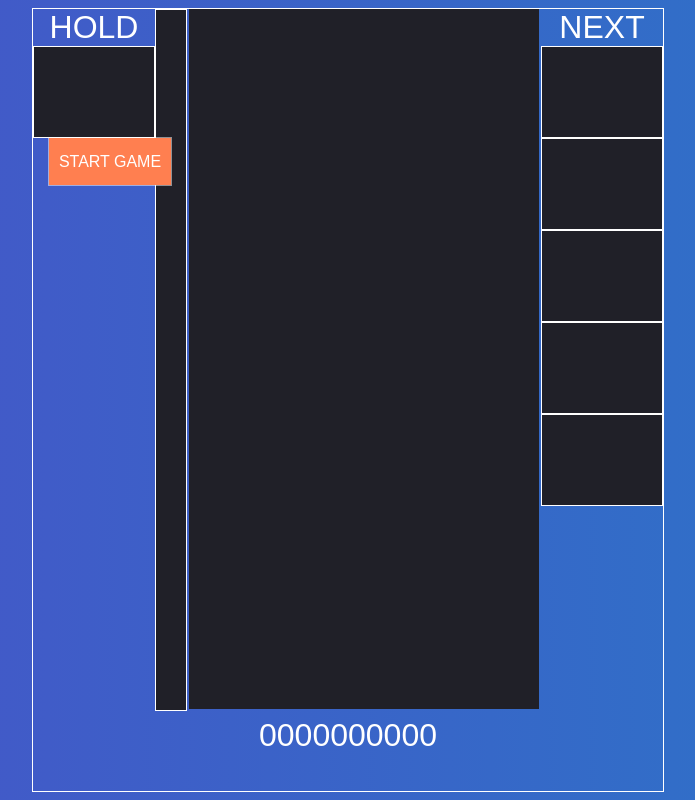
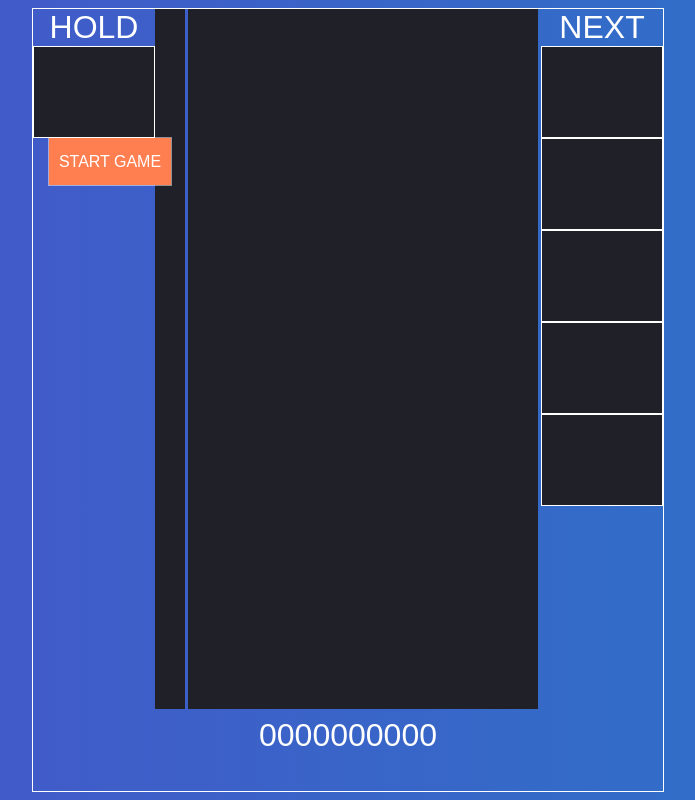
Before and after one commit to lsamano/tetris-v2, a website: page public/index.html in a window 1280 px wide. Shown: the whole page, without its empty margins (292-987 px from the left). Drawn offline with Linux system fonts and the light colour scheme.

Commit message:
removed border from damage indicator

```diff
--- a/public/index.html
+++ b/public/index.html
@@ -22,7 +22,7 @@
           <button class="hoverable start-button">Start Game</button>
         </div>
         <div class="mid-column">
-          <canvas class='side-box garbage' width='30' height='700'></canvas>
+          <canvas class='garbage' width='30' height='700'></canvas>
           <canvas class='tetris' width='350' height='700'></canvas>
           <div class="score">-</div>
         </div>
```
